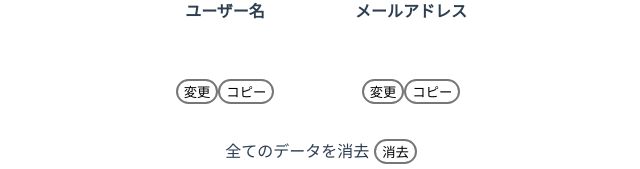
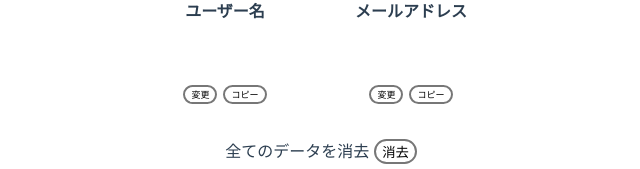
Before and after one commit to aiwaka/tutor_tools, a Vue app: page /settings in a window 1280 px wide. Shown: the part 118-287 px from the top of the page, without its empty margins (319-959 px from the left). Built offline with nearby package versions, Linux system fonts and the light colour scheme.

Commit message:
little fix

```diff
--- a/src/components/BlockWithChanger.vue
+++ b/src/components/BlockWithChanger.vue
@@ -63,13 +63,12 @@ export default {
             this.show = true
         },
         textClick() {
-            //alert(this.text)
             this.showWholeText = !this.showWholeText
         },
         copyToClipBoard(text) {
             navigator.clipboard
             .writeText(text)
-            .catch((e) => {
+            .catch( e => {
                 console.error(e)
             })
         }
@@ -103,7 +102,8 @@ export default {
     margin: auto;
 }
 button {
-    margin: .4rem 0;
+    margin: .4rem .3rem;
+    font-size: 0.9rem;
 }
 .whole-text-container {
     position: relative;
```
